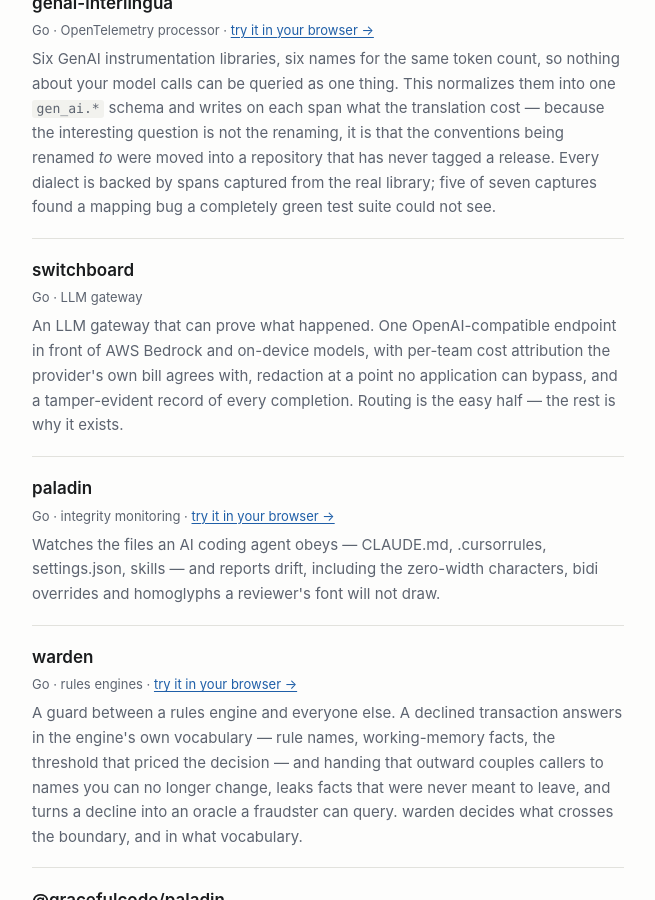
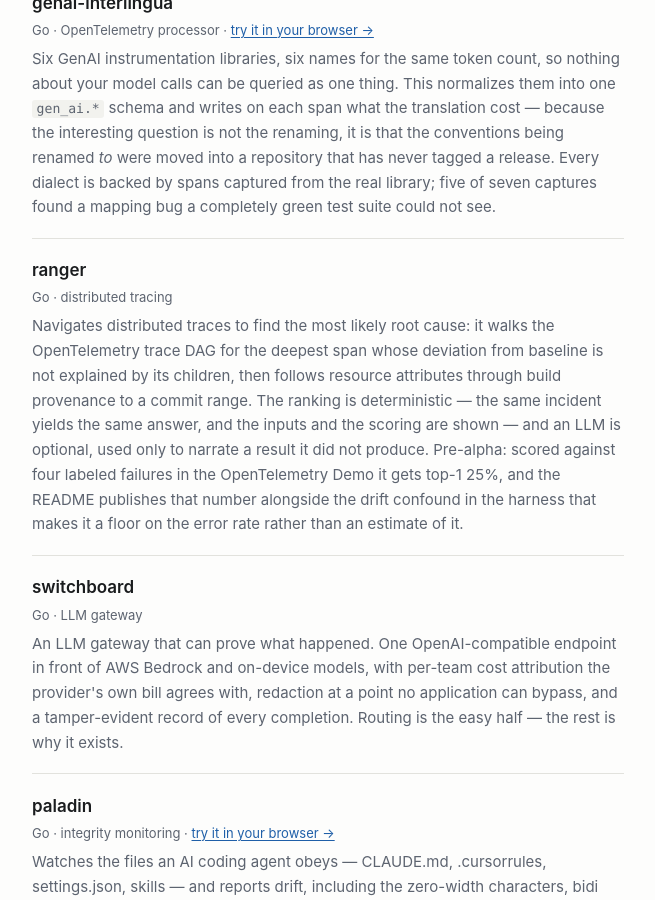
Before and after one commit to Grace/grace.github.io, a Jekyll site: the page built from index.html, in a window 1280 px wide and 900 px high, scrolled down 530 px. Shown: the whole window, without its empty margins (312-967 px from the left). Built offline with Jekyll 4.4.1, drawn with Linux system fonts in a browser that asks for light colours.

Commit message:
Relist the tracing project as ranger, link the demo from the post
inquest came off this list earlier today. It is back under the name it now
has, at Grace/ranger, and after genai-interlingua rather than before it --
this is older, pre-alpha work.

The blurb keeps what the old entry got right. It said the tool names the wrong
service more often than the right one, and the README publishes that number
and the flaw in the harness behind it. A rename is not a reason to drop an
accuracy figure, so the new entry still carries top-1 25% against four labeled
failures and still says the drift confound makes that a floor on the error
rate rather than an estimate of it. What it adds is what the thing actually
does, which the old entry buried: the ranking is deterministic, and the LLM is
optional and only narrates a result it did not produce.

The post also now links the browser demo, in the section where the reader has
just been shown the CLI and again at the end. For most people that is the
better first step -- nothing to install, and switching the target between
v1.41.0 and genai-main makes the argument in the second half of the post
something you can click rather than something you have to take on trust.

Co-Authored-By: Claude Opus 5 <noreply@anthropic.com>
Claude-Session: https://claude.ai/code/session_01VSonqcm22Fkwo4v55mdDEi

```diff
--- a/index.html
+++ b/index.html
@@ -26,6 +26,20 @@ ones finance has been solving for a century.</p>
     moved into a repository that has never tagged a release. Every dialect is
     backed by spans captured from the real library; five of seven captures found
     a mapping bug a completely green test suite could not see.</div>
+  </li>
+  <li>
+    <a class="title" href="https://github.com/Grace/ranger">ranger</a>
+    <span class="date">Go · distributed tracing</span>
+    <div class="excerpt">Navigates distributed traces to find the most likely
+    root cause: it walks the OpenTelemetry trace DAG for the deepest span whose
+    deviation from baseline is not explained by its children, then follows
+    resource attributes through build provenance to a commit range. The ranking
+    is deterministic — the same incident yields the same answer, and the inputs
+    and the scoring are shown — and an LLM is optional, used only to narrate a
+    result it did not produce. Pre-alpha: scored against four labeled failures in
+    the OpenTelemetry Demo it gets top-1 25%, and the README publishes that
+    number alongside the drift confound in the harness that makes it a floor on
+    the error rate rather than an estimate of it.</div>
   </li>
   <li>
     <a class="title" href="https://github.com/Grace/switchboard">switchboard</a>
```
Also changed, not shown: _posts/2026-09-07-normalizing-llm-telemetry.md (+9 -2 lines).
